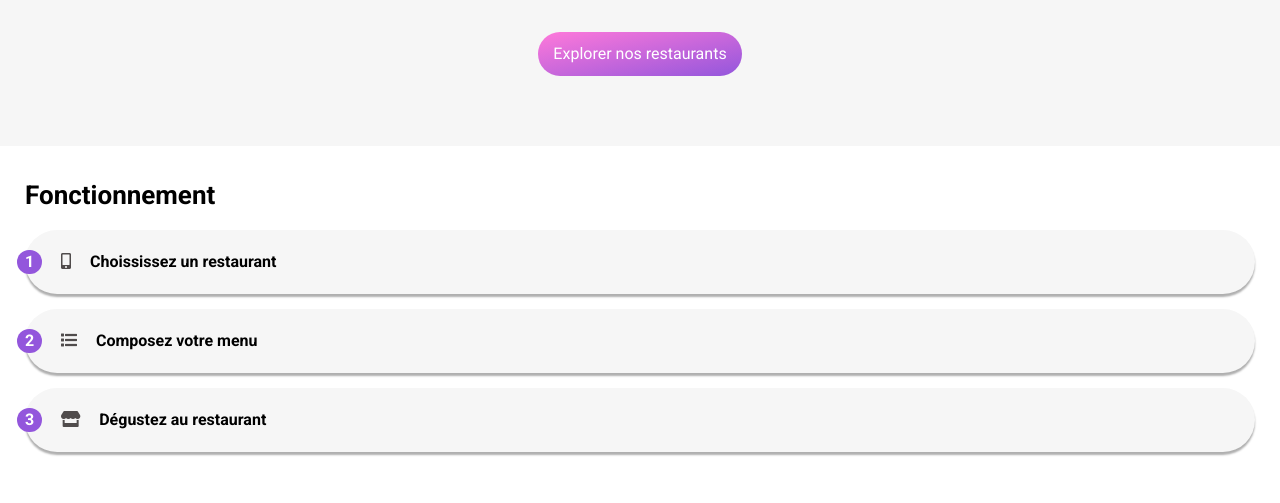
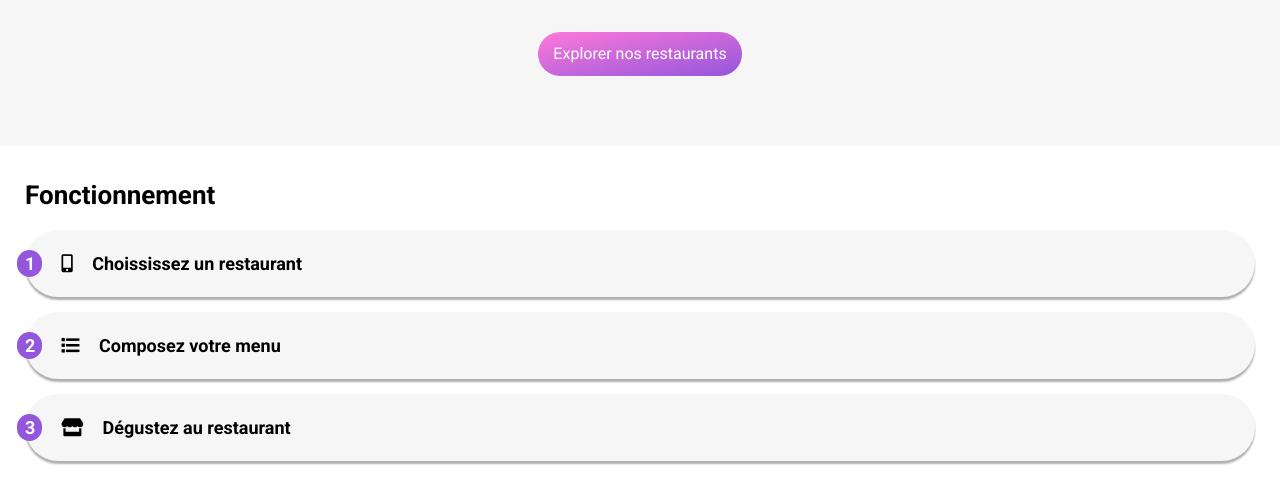
Before and after one commit to Abdrul/ohmyfood_abel_rahmani, a plain HTML site: page index.html in a window 1280 px wide. Shown: the part 271-774 px from the top of the page. Drawn offline with Linux system fonts and the light colour scheme; a web font is replaced by a local one.

Commit message:
finalisation de la partie fonctionnement

```diff
--- a/style.css
+++ b/style.css
@@ -114,9 +114,17 @@ h1 {
     box-shadow: 0 3px 2px 0 #afafaf;
     background: var(--Réserver);
     font-weight: 700;
+    font-size: 18px;
+    transition: .3s;
 }
 
-.steps li::before{
+.steps li:hover {
+    background: var(--hover);
+    color: var(--primaire);
+}
+
+
+.steps li::before {
     counter-increment: liste;
     content: counter(liste);
     color: #fff;
@@ -131,5 +139,5 @@ h1 {
 
 .steps i {
     padding: 0 15px;
-    color: rgb(80, 76, 76);
+    font-size: 18px;
 }
```
